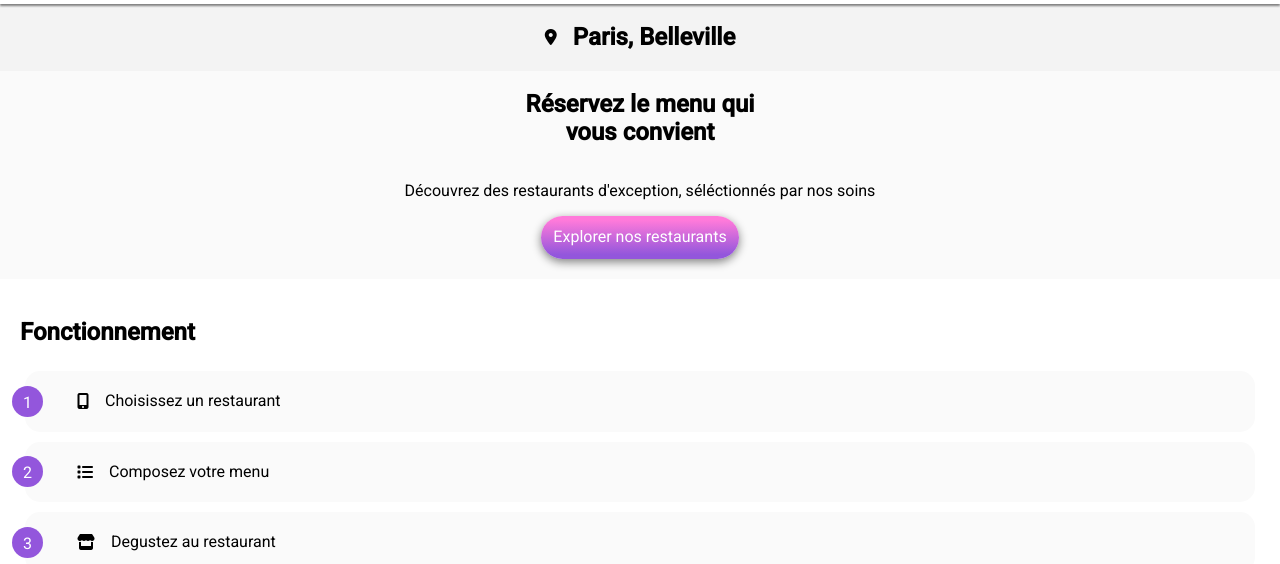
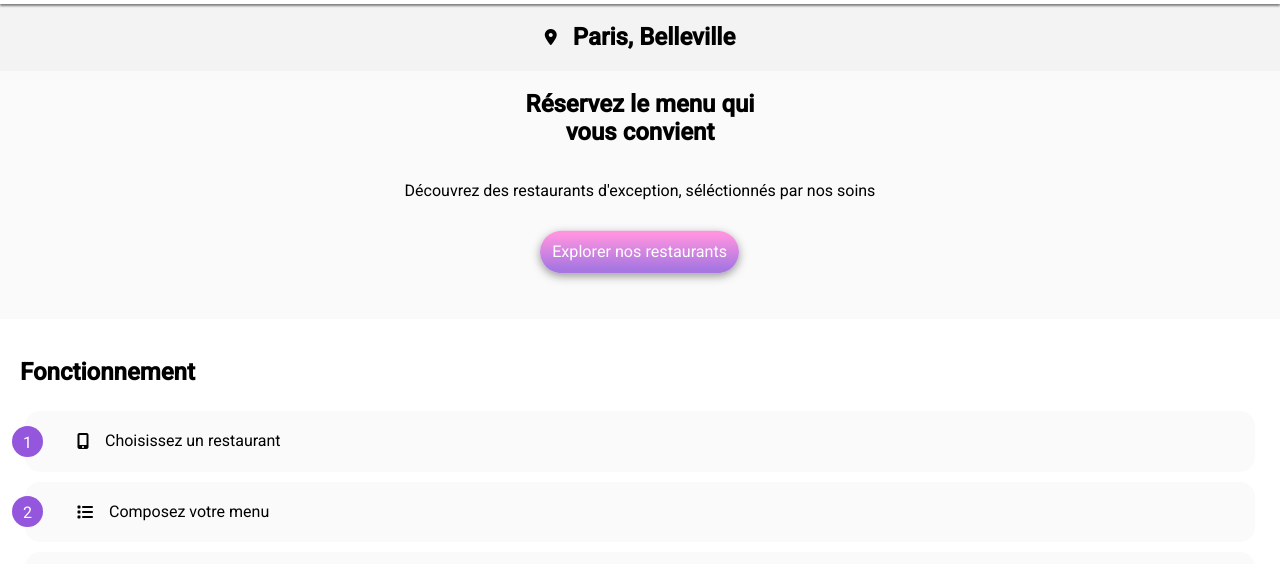
Before and after one commit to JefStartDev/ohmyfood, a plain HTML site: page index.html in a window 1280 px wide. In both pictures the pointer is over the element "Explorer nos restaurants". Shown: the part 92-656 px from the top of the page. Drawn offline with nearby package versions, Linux system fonts and the light colour scheme; a web font is replaced by a local one.

Commit message:
header+explorer+steps

```diff
--- a/public/css/style.css
+++ b/public/css/style.css
@@ -31,6 +31,8 @@ main .infos {
   color: #ffff;
   padding: 12px;
   border-radius: 50px;
+  margin-top: 15px;
+  margin-bottom: 25px;
   background: rgb(255, 122, 218);
   background: linear-gradient(
     180deg,
@@ -39,8 +41,10 @@ main .infos {
   );
   box-shadow: 0px 3px 10px grey;
 }
-.explorer p {
-  font-weight: lighter;
+.explorer:hover {
+  transform: scale(1.01);
+  transition: all 150ms;
+  opacity: 0.8;
 }
 .step {
   display: flex;
@@ -51,10 +55,14 @@ main .infos {
 .step__thumb {
   background-color: #fafafa;
   justify-content: space-evenly;
-
   margin: 5px;
   border-radius: 15px;
 }
+.step__thumb:hover {
+  background-color: #9356dc;
+  background: rgba(147, 86, 220, 0.3);
+}
+
 .step__thumb--card {
   display: flex;
   flex-wrap: wrap;
```
